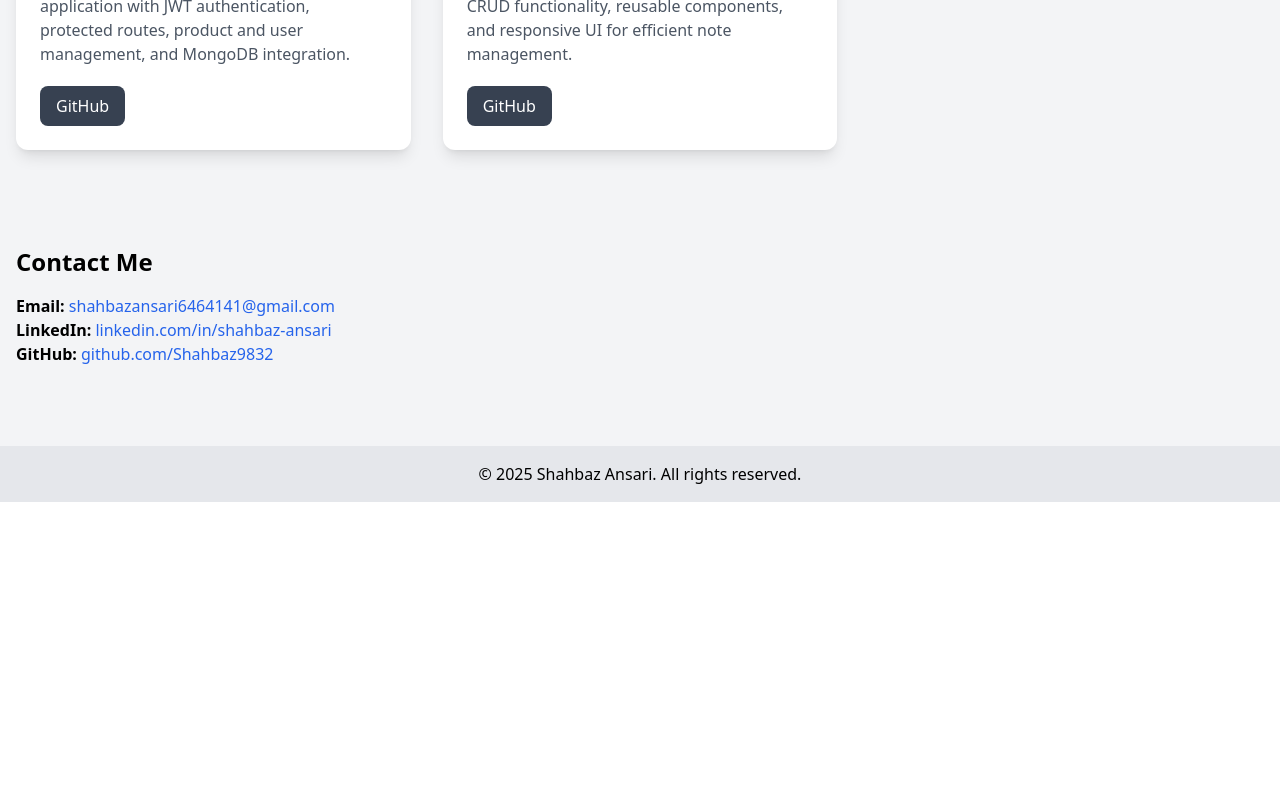
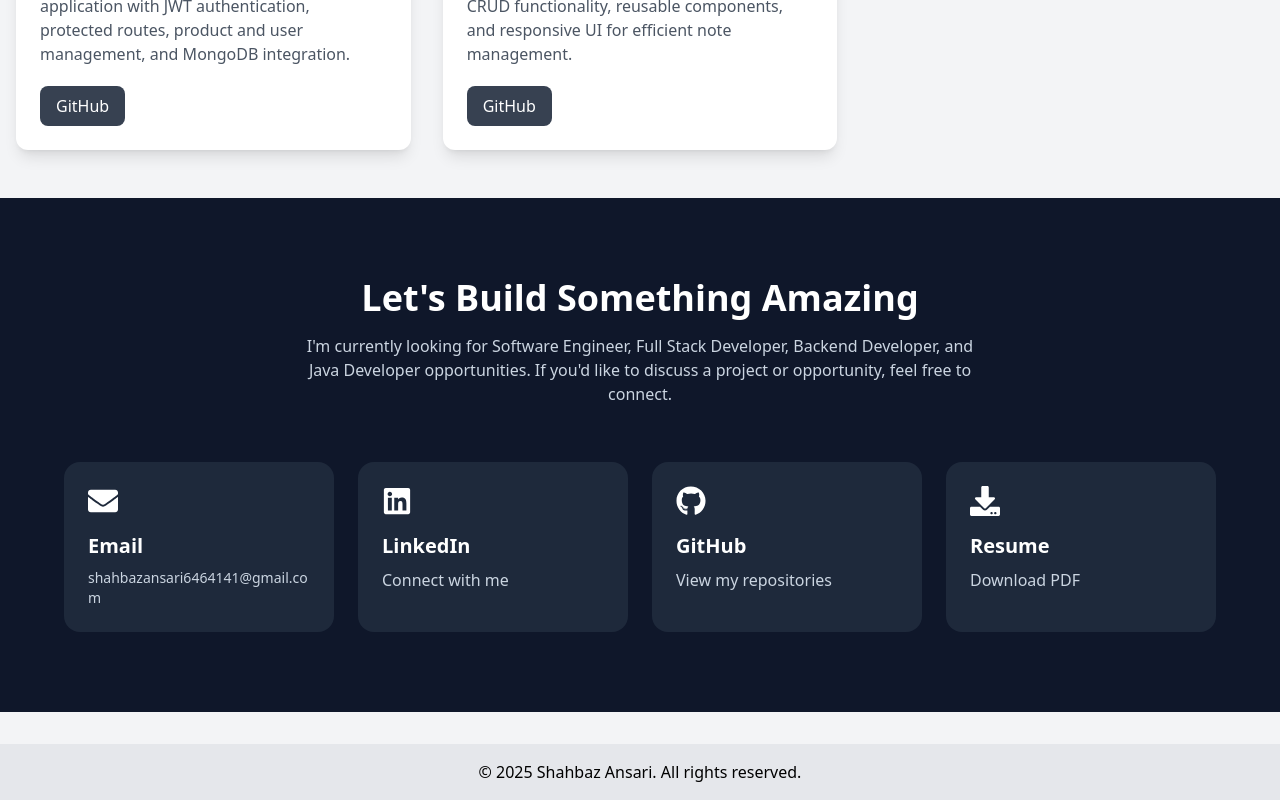
Before and after one commit to Shahbaz9832/My-Portfolio, a React (Vite) app: page / in a window 1280 px wide. Shown: the part 2445-3245 px from the top of the page. Before the commit the page ends 2947 px from the top, so only its background shows below. Built offline with nearby package versions, Linux system fonts and the light colour scheme.

Commit message:
Update Contact.jsx

```diff
--- a/src/components/Contact.jsx
+++ b/src/components/Contact.jsx
@@ -1,38 +1,108 @@
-const Contact = () => (
-  <section id="contact" className="container mx-auto py-12 px-4">
-    <h3 className="text-2xl font-semibold mb-4">Contact Me</h3>
+import {
+  FaEnvelope,
+  FaGithub,
+  FaLinkedin,
+  FaDownload,
+} from "react-icons/fa";
 
-    <p>
-      <strong>Email:</strong>{" "}
-      <a href="mailto:shahbazansari6464141@gmail.com" className="text-blue-600 hover:underline">
+const Contact = () => {
+  return (
+    <section
+      id="contact"
+      className="bg-slate-900 text-white py-20 px-6"
+    >
+      <div className="container mx-auto max-w-6xl">
+
+        {/* Heading */}
+        <div className="text-center mb-14">
+          <h2 className="text-4xl font-bold mb-4">
+            Let's Build Something Amazing
+          </h2>
+
+          <p className="text-slate-300 max-w-2xl mx-auto">
+            I'm currently looking for Software Engineer, Full Stack Developer,
+            Backend Developer, and Java Developer opportunities. If you'd like
+            to discuss a project or opportunity, feel free to connect.
+          </p>
+        </div>
+
+        {/* Contact Cards */}
+        <div className="grid md:grid-cols-2 lg:grid-cols-4 gap-6">
+
+          {/* Email */}
+          <a
+            href="mailto:shahbazansari6464141@gmail.com"
+            className="bg-slate-800 rounded-2xl p-6 hover:bg-blue-600 transition duration-300"
+          >
+            <FaEnvelope className="text-3xl mb-4" />
+
+            <h3 className="text-xl font-semibold mb-2">
+              Email
+            </h3>
+
+            <p className="text-sm break-all text-slate-300">
               shahbazansari6464141@gmail.com
+            </p>
           </a>
-    </p>
 
-    <p>
-      <strong>LinkedIn:</strong>{" "}
+          {/* LinkedIn */}
           <a
             href="https://www.linkedin.com/in/shahbaz-ansari-469326274/"
-        className="text-blue-600 hover:underline"
             target="_blank"
             rel="noopener noreferrer"
+            className="bg-slate-800 rounded-2xl p-6 hover:bg-blue-600 transition duration-300"
           >
-        linkedin.com/in/shahbaz-ansari
+            <FaLinkedin className="text-3xl mb-4" />
+
+            <h3 className="text-xl font-semibold mb-2">
+              LinkedIn
+            </h3>
+
+            <p className="text-slate-300">
+              Connect with me
+            </p>
           </a>
-    </p>
 
-    <p>
-      <strong>GitHub:</strong>{" "}
+          {/* GitHub */}
           <a
             href="https://github.com/Shahbaz9832"
-        className="text-blue-600 hover:underline"
             target="_blank"
             rel="noopener noreferrer"
+            className="bg-slate-800 rounded-2xl p-6 hover:bg-blue-600 transition duration-300"
           >
-        github.com/Shahbaz9832
+            <FaGithub className="text-3xl mb-4" />
+
+            <h3 className="text-xl font-semibold mb-2">
+              GitHub
+            </h3>
+
+            <p className="text-slate-300">
+              View my repositories
+            </p>
           </a>
+
+          {/* Resume */}
+          <a
+            href="/resume.pdf"
+            target="_blank"
+            rel="noopener noreferrer"
+            className="bg-slate-800 rounded-2xl p-6 hover:bg-blue-600 transition duration-300"
+          >
+            <FaDownload className="text-3xl mb-4" />
+
+            <h3 className="text-xl font-semibold mb-2">
+              Resume
+            </h3>
+
+            <p className="text-slate-300">
+              Download PDF
             </p>
+          </a>
+
+        </div>
+      </div>
     </section>
   );
+};
 
 export default Contact;
```
Lines whose indentation alone changed are shown as unchanged.
